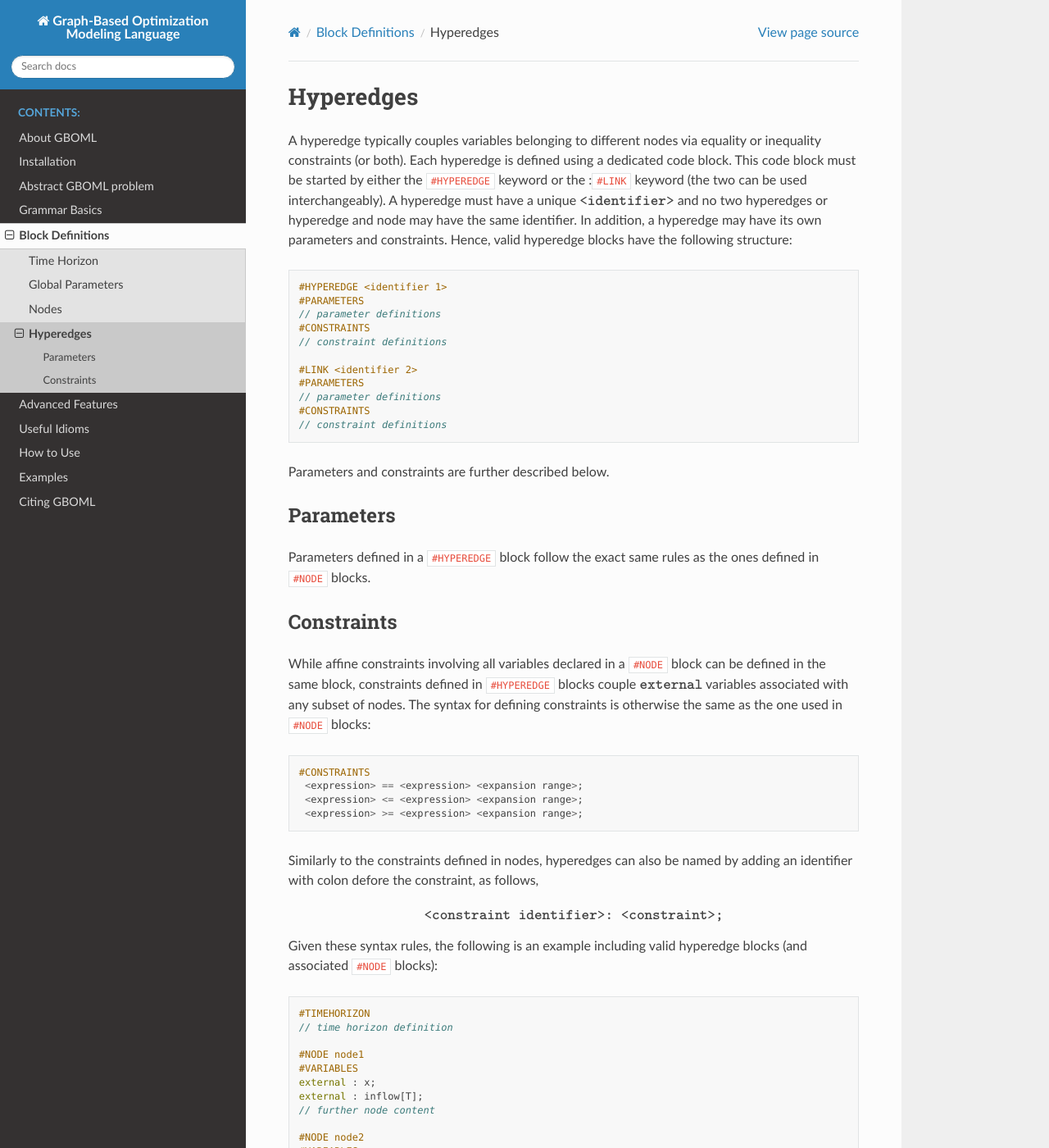
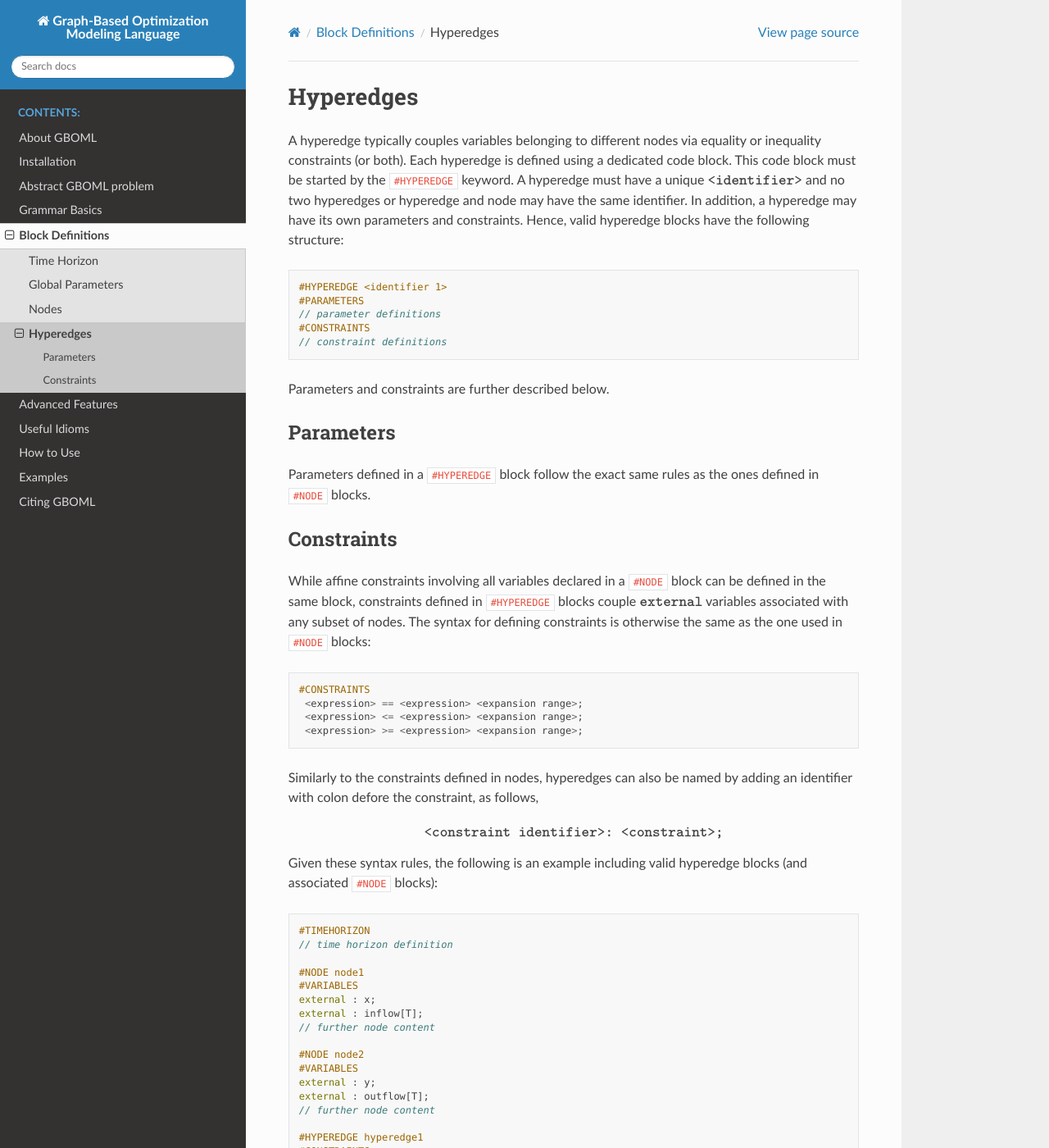
Before and after one commit to GBOML/GBOML, a Sphinx documentation site: the page built from docs/source/hyperedges.rst, in a window 1280 px wide and 1400 px high. Shown: the whole window at 82% size. Built offline with Sphinx 7.4.7 and the Read the Docs theme 2.0.0, drawn with Linux system fonts in a browser that asks for light colours; some of the changed text lies outside the part shown.

Commit message:
updated docs

```diff
--- a/docs/source/hyperedges.rst
+++ b/docs/source/hyperedges.rst
@@ -1,18 +1,12 @@
 Hyperedges
 ----------
 
-A hyperedge typically couples variables belonging to different nodes via equality or inequality constraints (or both). Each hyperedge is defined using a dedicated code block. This code block must be started by either the ``#HYPEREDGE`` keyword or the :``#LINK`` keyword (the two can be used interchangeably). A hyperedge must have a unique :math:`\texttt{<identifier>}` and no two hyperedges or hyperedge and node may have the same identifier. In addition, a hyperedge may have its own parameters and constraints.
+A hyperedge typically couples variables belonging to different nodes via equality or inequality constraints (or both). Each hyperedge is defined using a dedicated code block. This code block must be started by the ``#HYPEREDGE`` keyword. A hyperedge must have a unique :math:`\texttt{<identifier>}` and no two hyperedges or hyperedge and node may have the same identifier. In addition, a hyperedge may have its own parameters and constraints.
 Hence, valid hyperedge blocks have the following structure:
 
 .. code-block:: c
 
    #HYPEREDGE <identifier 1>
-   #PARAMETERS
-   // parameter definitions
-   #CONSTRAINTS
-   // constraint definitions
-
-   #LINK <identifier 2>
    #PARAMETERS
    // parameter definitions
    #CONSTRAINTS
@@ -72,7 +66,7 @@ Given these syntax rules, the following is an example including valid hyperedge
    external : z;
    // further node content
 
-   #LINK hyperedge2
+   #HYPEREDGE hyperedge2
    #PARAMETERS
    weight = {1/3,2/3};
    #CONSTRAINTS
--- a/docs/source/identifiers.rst
+++ b/docs/source/identifiers.rst
@@ -7,3 +7,4 @@ Accordingly, the following identifiers are all valid: ``mynode1``, ``_SolarPlant
 Besides these lexical requirements, identifiers must also be unique in their respective scope. Hence, no two nodes may have the same identifier since this would prohibit the unambiguous identification of a particular node.
 Similarly, variables and parameters may not have the same identifier as a node or other variables and parameters belonging to the same node.
 However, the same identifier may be re-used to define variables or parameters that belong to different nodes.
+Finally, constraints and objectives may not have the same identifiers (if any).
```
Also changed, not shown: docs/source/hierarchical_models.rst (+6 -2 lines).
